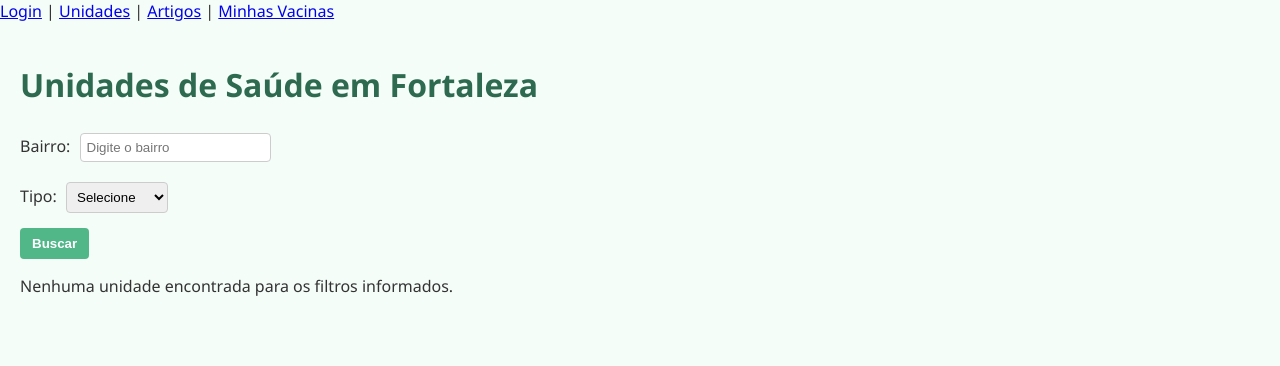
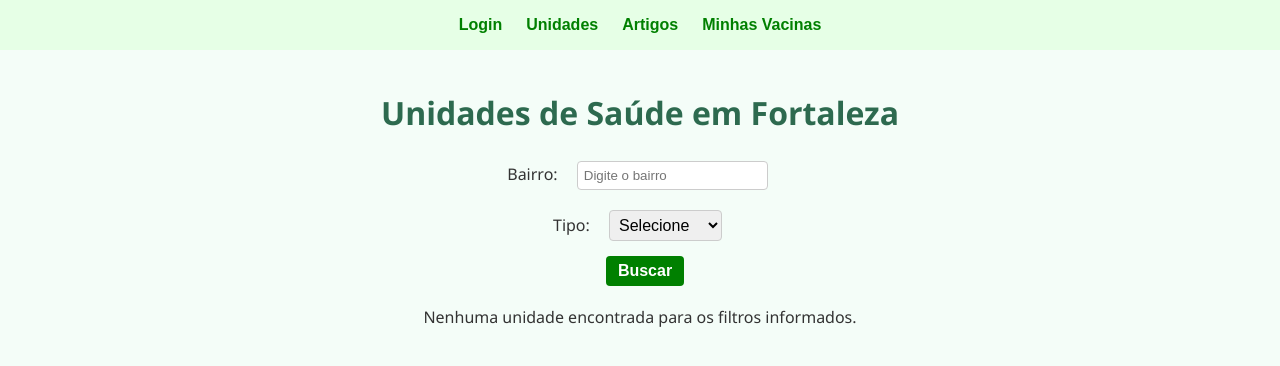
Before and after one commit to renioq/projeto-saude-limpo, a React (Vite) app in the folder projeto-saude/frontend/: page / in a window 1280 px wide. Shown: the top 366 px of the page. Built offline with nearby package versions, Linux system fonts and the light colour scheme.

Commit message:
Inclusão do front

```diff
--- /dev/null
+++ b/projeto-saude/frontend/src/components/Header.css
@@ -0,0 +1,19 @@
+.header-nav {
+    background-color: #e6ffe6;
+    padding: 16px 24px;
+    display: flex;
+    justify-content: center;
+    gap: 24px;
+    font-family: sans-serif;
+  }
+
+  .header-nav a {
+    text-decoration: none;
+    color: green;
+    font-weight: bold;
+    transition: color 0.3s;
+  }
+
+  .header-nav a:hover {
+    color: darkgreen;
+  }
--- a/projeto-saude/frontend/src/components/Header.jsx
+++ b/projeto-saude/frontend/src/components/Header.jsx
@@ -1,9 +1,13 @@
 import React from 'react';
 import { Link } from 'react-router-dom';
+import './Header.css';
 
 const Header = () => (
-  <nav>
-    <Link to="/login">Login</Link> | <Link to="/catalog">Unidades</Link> | <Link to="/articles">Artigos</Link> | <Link to="/vacinas">Minhas Vacinas</Link>
+  <nav className="header-nav">
+    <Link to="/login">Login</Link>
+    <Link to="/catalog">Unidades</Link>
+    <Link to="/articles">Artigos</Link>
+    <Link to="/vacinas">Minhas Vacinas</Link>
   </nav>
 );
 
--- a/projeto-saude/frontend/src/pages/Articles.jsx
+++ b/projeto-saude/frontend/src/pages/Articles.jsx
@@ -1,5 +1,6 @@
 import React, { useEffect, useState } from 'react';
 import articleApi from '../services/articleApi';
+import './styles/Articles.css'
 
 const Articles = () => {
   const [categoria, setCategoria] = useState('');
@@ -45,10 +46,11 @@ const Articles = () => {
 
   return (
     <>
-      <div style={{ padding: '20px' }}>
+      <div className="articles-container">
         <h1>Notícias de Saúde</h1>
 
-        <div style={{ marginBottom: '10px' }}>
+        <div className="form-wrapper">
+          <div>
             <label>Categoria: </label>
             <select value={categoria} onChange={(e) => setCategoria(e.target.value)}>
               <option value="">Selecione</option>
@@ -58,9 +60,8 @@ const Articles = () => {
               <option value="exercício">Exercício</option>
               <option value="sono">Sono</option>
             </select>
-          <button onClick={buscarPorCategoria} style={{ marginLeft: '10px' }}>
-            Buscar
-          </button>
+            <button onClick={buscarPorCategoria}>Buscar</button>
+          </div>
         </div>
 
         {loading && <p>Carregando artigos...</p>}
--- a/projeto-saude/frontend/src/pages/Catalog.jsx
+++ b/projeto-saude/frontend/src/pages/Catalog.jsx
@@ -1,5 +1,7 @@
 import React, { useState } from 'react';
 import unitApi from '../services/unitApi';
+import './styles/Catalog.css';
+
 
 const Catalog = () => {
   const [bairro, setBairro] = useState('');
@@ -38,10 +40,11 @@ const Catalog = () => {
 
   return (
     <>
-      <div style={{ padding: '20px' }}>
+      <div className="catalog-container">
         <h1>Unidades de Saúde em Fortaleza</h1>
 
-        <div style={{ marginBottom: '10px' }}>
+        <div className="form-wrapper">
+          <div>
             <label>Bairro: </label>
             <input
               type="text"
@@ -51,7 +54,7 @@ const Catalog = () => {
             />
           </div>
 
-        <div style={{ marginBottom: '10px' }}>
+          <div>
             <label>Tipo: </label>
             <select value={tipo} onChange={(e) => setTipo(e.target.value)}>
               <option value="">Selecione</option>
@@ -63,6 +66,7 @@ const Catalog = () => {
           </div>
 
           <button onClick={fetchUnits}>Buscar</button>
+        </div>
 
         {loading && <p>Carregando unidades...</p>}
         {!loading && units.length === 0 && (
--- a/projeto-saude/frontend/src/pages/Login.jsx
+++ b/projeto-saude/frontend/src/pages/Login.jsx
@@ -1,5 +1,7 @@
 import React, { useState } from 'react';
 import axios from 'axios';
+import './styles/Login.css';
+
 
 const Login = ({ onLoginSuccess }) => {
   const [username, setUsername] = useState('');
@@ -43,8 +45,8 @@ const realizarCadastro = async () => {
     }
   };
 
-return (
-    <div style={{ padding: '20px' }}>
+  return (
+    <div className="login-container">
       <h2>{cadastroAtivo ? 'Cadastrar novo usuário' : 'Login'}</h2>
 
       <input
@@ -52,30 +54,31 @@ return (
         placeholder="Usuário"
         value={username}
         onChange={(e) => setUsername(e.target.value)}
-      /><br />
+      />
 
       <input
         type="password"
         placeholder="Senha"
         value={password}
         onChange={(e) => setPassword(e.target.value)}
-      /><br />
+      />
 
       {!cadastroAtivo ? (
         <>
-          <button onClick={realizarLogin}>Entrar</button><br />
+          <button onClick={realizarLogin}>Entrar</button>
           <small>Não tem conta? <button onClick={() => setCadastroAtivo(true)}>Cadastrar</button></small>
         </>
       ) : (
         <>
-          <button onClick={realizarCadastro}>Criar Conta</button><br />
+          <button onClick={realizarCadastro}>Criar Conta</button>
           <small>Já tem conta? <button onClick={() => setCadastroAtivo(false)}>Fazer login</button></small>
         </>
       )}
 
-      {mensagem && <p style={{ color: 'green' }}>{mensagem}</p>}
+      {mensagem && <p>{mensagem}</p>}
     </div>
   );
+
 };
 
 export default Login;
--- /dev/null
+++ b/projeto-saude/frontend/src/pages/styles/Articles.css
@@ -0,0 +1,57 @@
+.articles-container {
+    max-width: 800px;
+    margin: 0 auto;
+    padding: 20px;
+    text-align: center;
+  }
+
+  .form-wrapper {
+    display: flex;
+    justify-content: center;
+    margin-bottom: 20px;
+  }
+
+  .form-wrapper select {
+    padding: 5px;
+    font-size: 16px;
+  }
+
+  .form-wrapper button {
+    margin-left: 10px;
+    padding: 6px 12px;
+    font-size: 16px;
+    cursor: pointer;
+    background-color: green;
+    color: white;
+    border: none;
+    border-radius: 4px;
+  }
+
+  .container {
+    list-style: none;
+    padding: 0;
+  }
+
+  .card {
+    background-color: #f4f4f4;
+    padding: 15px;
+    margin-bottom: 15px;
+    border-radius: 8px;
+    text-align: left;
+    box-shadow: 0 2px 4px rgba(0,0,0,0.1);
+  }
+
+  .card h3 {
+    margin-top: 0;
+  }
+
+  .card a {
+    display: inline-block;
+    margin-top: 10px;
+    color: green;
+    text-decoration: none;
+  }
+
+  .card a:hover {
+    text-decoration: underline;
+  }
--- /dev/null
+++ b/projeto-saude/frontend/src/pages/styles/Catalog.css
@@ -0,0 +1,35 @@
+.catalog-container {
+    max-width: 800px;
+    margin: 0 auto;
+    padding: 20px;
+    text-align: center;
+  }
+
+  .form-wrapper {
+    display: flex;
+    flex-direction: column;
+    align-items: center;
+    margin-bottom: 20px;
+  }
+
+  .form-wrapper > div {
+    margin-bottom: 10px;
+  }
+
+  .form-wrapper label {
+    margin-right: 10px;
+  }
+
+  .container {
+    list-style: none;
+    padding: 0;
+  }
+
+  .card {
+    background-color: #f9f9f9;
+    padding: 15px;
+    margin: 10px 0;
+    border-radius: 8px;
+    text-align: left;
+    box-shadow: 0 2px 4px rgba(0,0,0,0.1);
+  }
--- /dev/null
+++ b/projeto-saude/frontend/src/pages/styles/Login.css
@@ -0,0 +1,61 @@
+.login-container {
+    max-width: 400px;
+    margin: 60px auto;
+    padding: 24px;
+    background-color: #f0fff0;
+    border: 1px solid #d1e7dd;
+    border-radius: 12px;
+    box-shadow: 0 4px 8px rgba(0, 128, 0, 0.1);
+    font-family: sans-serif;
+    text-align: center;
+  }
+
+  .login-container h2 {
+    margin-bottom: 20px;
+    color: green;
+  }
+
+  .login-container input {
+    width: 100%;
+    padding: 10px;
+    margin: 8px 0;
+    border: 1px solid #ccc;
+    border-radius: 8px;
+    font-size: 16px;
+  }
+
+  .login-container button {
+    padding: 10px 20px;
+    margin: 10px 0;
+    background-color: green;
+    color: white;
+    border: none;
+    border-radius: 8px;
+    cursor: pointer;
+    transition: background-color 0.3s;
+  }
+
+  .login-container button:hover {
+    background-color: darkgreen;
+  }
+
+  .login-container small {
+    display: block;
+    margin-top: 10px;
+    color: #555;
+  }
+
+  .login-container small button {
+    background: none;
+    color: green;
+    border: none;
+    cursor: pointer;
+    text-decoration: underline;
+    padding: 0;
+  }
+
+  .login-container p {
+    margin-top: 12px;
+    color: green;
+    font-weight: bold;
+  }
```
Also changed, not shown: projeto-saude/frontend/src/pages/styles/MinhasVacinas.css (added), 1 other file (tests, documents, lock files or other folders). Lines whose indentation alone changed are shown as unchanged.
